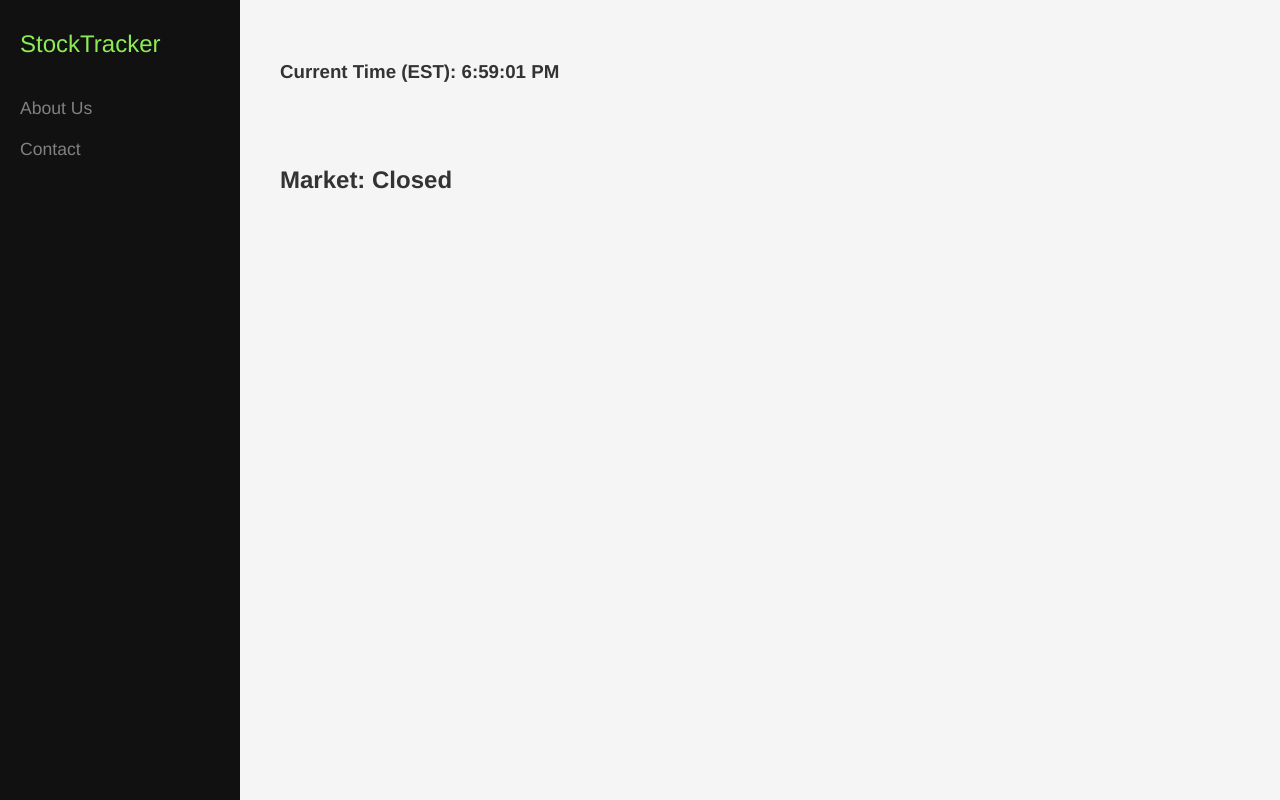
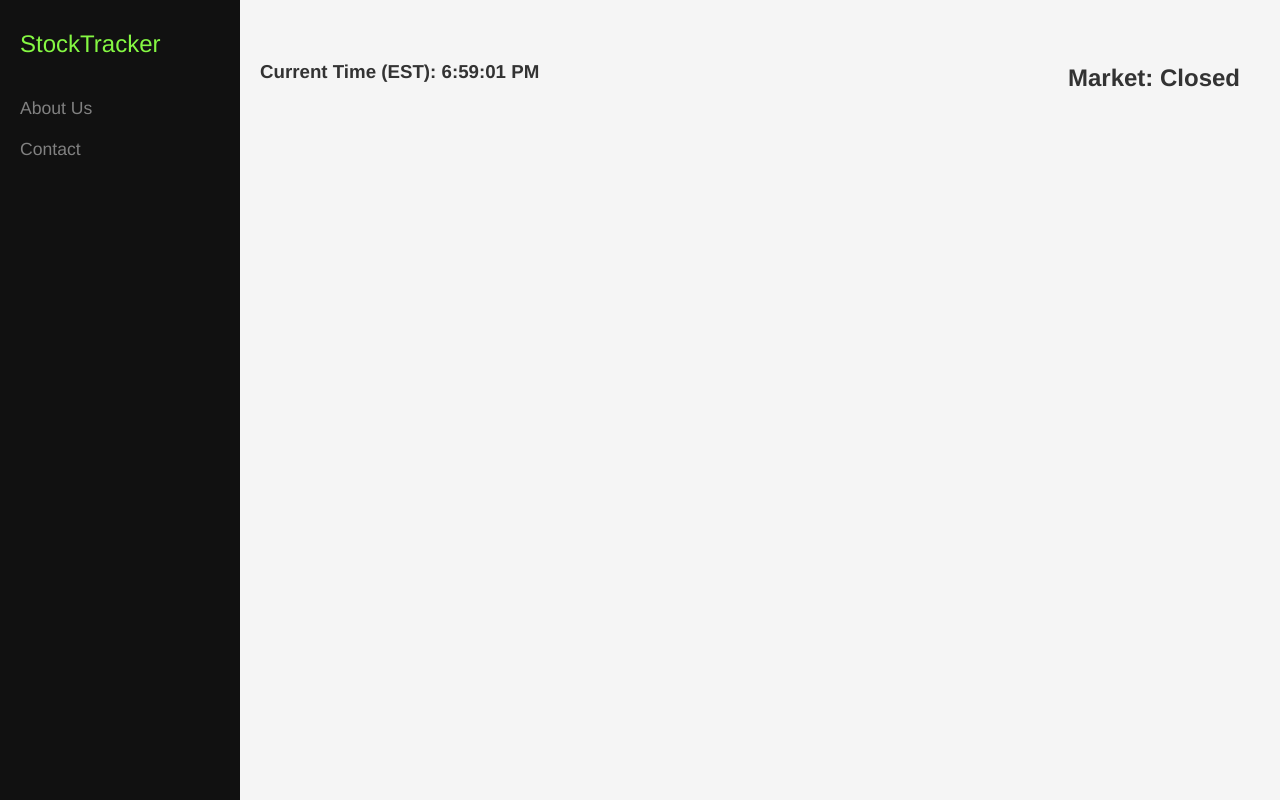
Before and after one commit to divpatel03/StockTrackerV2, a React (Vite) app in the folder my-react-app/: page /dashboard in a window 1280 px wide. Built offline with nearby package versions, Linux system fonts and the light colour scheme.

Commit message:
Fixed CSS styling

```diff
--- a/my-react-app/src/Dashboard.css
+++ /dev/null
@@ -1,98 +0,0 @@
-/* Dashboard.css */
-
-/* General styles */
-body {
-    background-color: #f5f5f5; /* Light background */
-    color: #333; /* Dark text for readability */
-    font-family: 'Helvetica Neue', Helvetica, Arial, sans-serif;
-    margin: 0;
-    padding: 0;
-}
-
-.dashboard-container {
-    display: flex;
-}
-
-nav.nav {
-    width: 200px; /* Fixed width for the nav */
-    background-color: #111; /* Dark background for the nav */
-    color: #fff; /* White text */
-    padding: 20px;
-    height: 100vh; /* Full height of the viewport */
-    position: fixed; /* Fix position on the left */
-    top: 0;
-    left: 0;
-    transition: transform 0.3s ease;
-}
-
-nav.nav a {
-    color: #818181;
-    text-decoration: none;
-    font-size: 1.1em;
-    display: block;
-    padding: 10px 0;
-}
-
-nav.nav a:hover {
-    color: #f1f1f1;
-}
-
-nav.nav ul {
-    list-style-type: none;
-    padding: 0;
-}
-
-nav.nav .nav-title {
-    font-size: 1.5em;
-    margin-bottom: 20px;
-    color: #fff;
-}
-
-/* Main content styles */
-.main-content {
-    flex-grow: 1;
-    padding: 20px;
-    transition: margin-left 0.3s ease;
-}
-
-.main-content.with-sidebar {
-    margin-left: 220px; /* Adjust based on the width of the nav */
-}
-
-.main-content.without-sidebar {
-    margin-left: 20px; /* Small margin when sidebar is hidden */
-}
-
-.toggle-button {
-    background: none; /* Remove default button background */
-    border: none; /* Remove default button border */
-    cursor: pointer; /* Pointer cursor on hover */
-    padding: 0;
-    margin: 10px 0;
-    display: flex;
-    flex-direction: column;
-    justify-content: center;
-    align-items: center;
-}
-
-.toggle-button div {
-    width: 35px;
-    height: 5px;
-    background-color: #333;
-    margin: 6px 0;
-    transition: 0.4s;
-}
-
-/* Toggle Button Bars */
-.bar1, .bar2, .bar3 {
-    width: 35px;
-    height: 5px;
-    background-color: #333;
-    margin: 6px 0;
-    transition: 0.4s;
-}
-
-/* Other styles */
-.leftSide, .rightSide {
-    padding: 20px;
-}
--- a/my-react-app/src/Dashboard.jsx
+++ b/my-react-app/src/Dashboard.jsx
@@ -1,6 +1,5 @@
 import React, { useState, useEffect } from 'react';
 import { useLocation } from 'react-router-dom';
-import './Dashboard.css'; // Adjust the path as needed
 
 function Dashboard() {
     const location = useLocation();
--- a/my-react-app/src/index.css
+++ b/my-react-app/src/index.css
@@ -17,7 +17,7 @@
 /* Flex container for left and right sides */
 .flex-container {
     display: flex;
-    justify-content: space-between;
+    justify-content: space-between; /* Space between left and right */
     align-items: flex-start; /* Align items to the top */
     padding: 20px;
 }
@@ -54,13 +54,32 @@
 nav.nav .nav-title {
     font-size: 1.5em;
     margin-bottom: 20px;
-    color: rgb(140, 236, 85);
+    color: rgb(133, 248, 67);
 }
 
 /* Adjust the main content to leave space for the nav */
-.leftSide, .rightSide {
+.main-content {
+    flex-grow: 1;
     margin-left: 220px; /* Adjust based on the width of the nav */
     padding: 20px;
+    display: flex;
+    justify-content: space-between; /* Space between left and right */
+    align-items: flex-start;
+}
+
+/* Left side styles */
+.leftSide {
+    flex: 1;
+    padding: 20px;
+    min-width: 0; /* Allow the element to shrink below its content's width */
+    word-wrap: break-word; /* Ensure long words break properly */
+}
+
+/* Right side styles */
+.rightSide {
+    flex: 0 0 auto; /* Do not grow or shrink */
+    padding: 20px;
+    margin-left: auto; /* Push the right side to the far right */
 }
 
 /* Header styles */
```
